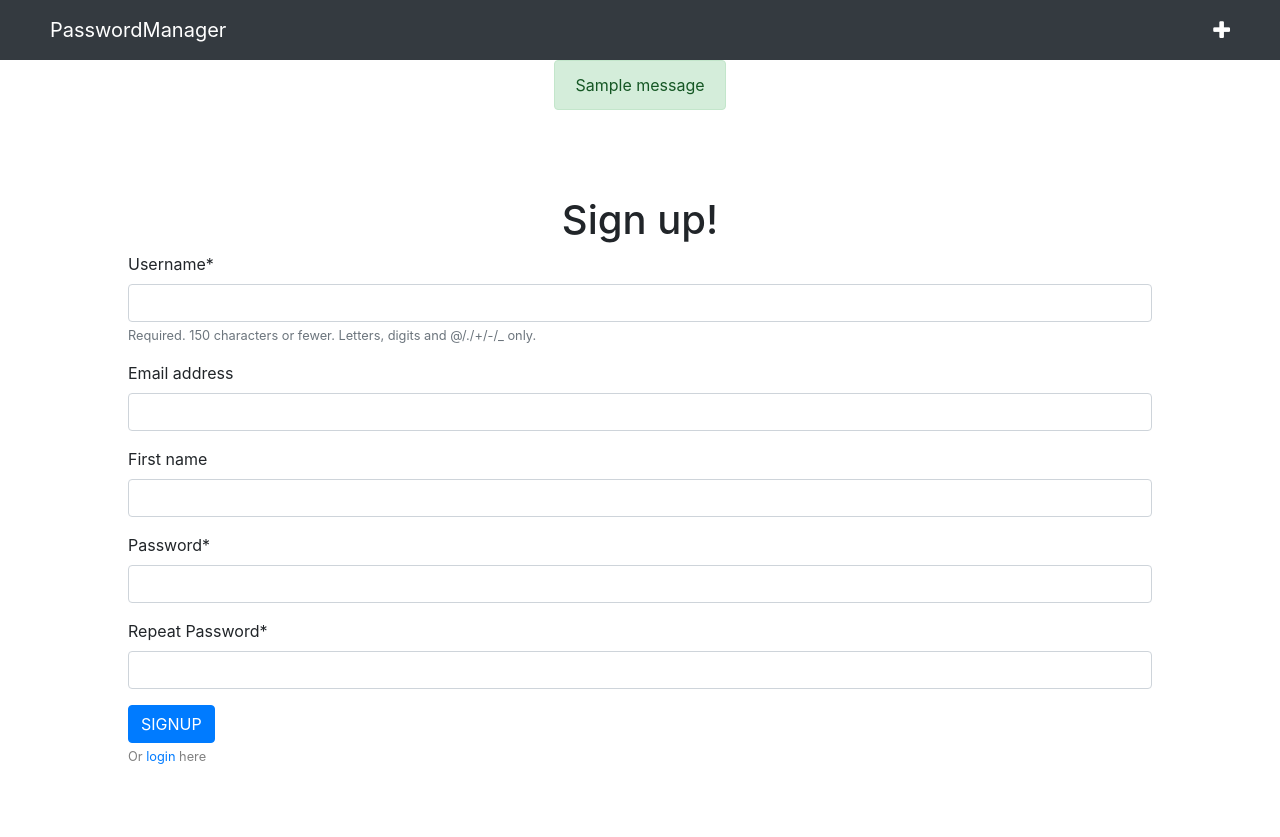
After one commit to onkhida/django-password-manager, a Django app: page /account/register/ in a window 1280 px wide. The commit adds this page. Run offline with Django 3.2, Linux system fonts and the light colour scheme; one stand-in notice (Sample message) is shown; some libraries are stand-ins or nearby versions.

Commit message:
finished signup

```diff
--- a/account/forms.py
+++ b/account/forms.py
@@ -1,4 +1,20 @@
 from django import forms
+from django.contrib.auth.models import User
 
 class CheckPasswordForm(forms.Form):
     password = forms.PasswordInput()
+
+class UserRegistratonForm(forms.ModelForm):
+    password = forms.CharField(label='Password', widget=forms.PasswordInput)
+    password2 = forms.CharField(label='Repeat Password', widget=forms.PasswordInput)
+
+    class Meta:
+        model = User
+        fields = ('username','email','first_name')
+
+    def clean_password2(self):
+        cd = self.cleaned_data
+        if cd['password'] != cd['password2']:
+            raise forms.ValidationError("These passwords don't match.")
+
+        return cd['password2']
--- /dev/null
+++ b/account/templates/account/register.html
@@ -0,0 +1,35 @@
+{% extends 'base.html' %}
+{% load crispy_forms_tags %}
+
+{% block title %} Login {% endblock %}
+{% block content %}
+    {% if messages %}
+    {% for message in messages %}
+        <div class="alert alert-{{ message.tags }}" role="alert">
+        {{ message|safe }}
+      </div>
+    {% endfor %}
+    {% endif %}
+
+    {% if form.errors %}
+        <div class="alert alert-danger" role="alert">
+            Your username or password was incorrect.
+        </div>
+    {% endif %}
+
+    <div class="title">
+        <h1 style="margin-top: 70px;">Sign up!</h1>
+    </div>
+    <div style='width: 80%; margin-bottom: 70px;' class="form-wrapper">
+        <form method="post">
+            {{ user_form|crispy }}
+            {% csrf_token %}
+            <input type="hidden" name="next" value="{{ next }}">
+            <input type="submit" value="SIGNUP" class="btn btn-primary">
+        </form>
+        <small style="color: gray;">
+            Or <a href="{% url 'login' %}">login</a> here
+        </small>
+    </div>
+
+{% endblock %}
--- a/account/templates/registration/login.html
+++ b/account/templates/registration/login.html
@@ -20,7 +20,7 @@
             <input type="submit" value="LOGIN" class="btn btn-primary">
         </form>
         <small style="color: gray;">
-            Or <a href="#">signup</a> here
+            Or <a href="{% url 'register' %}">signup</a> here
         </small>
     </div>
 
--- a/account/urls.py
+++ b/account/urls.py
@@ -6,5 +6,6 @@ urlpatterns = [
     path('login/', auth_views.LoginView.as_view(), name='login'),
     path('logout/', auth_views.LogoutView.as_view(), name='logout'),
     path('', views.dashboard, name='dashboard'),
+    path('register/', views.register, name='register'),
     path('credential/<int:id>/', views.credential_detail, name='credential_detail'),
 ]
--- a/account/views.py
+++ b/account/views.py
@@ -1,8 +1,10 @@
-from django.shortcuts import render
+from django.shortcuts import render, redirect
 from managerapp.models import UserLoginDetails
 from django.contrib.auth.decorators import login_required
 from django.shortcuts import get_object_or_404
-from .forms import CheckPasswordForm
+from .forms import CheckPasswordForm, UserRegistratonForm
+from django.contrib import messages
+
 
 # Create your views here.
 @login_required
@@ -37,3 +39,22 @@ def credential_detail(request, id):
     }
 
     return render(request, 'account/credential.html', context)
+
+def register(request):
+    if request.POST:
+        user_form = UserRegistratonForm(request.POST)
+
+        if user_form.is_valid():
+            new_user = user_form.save(commit=False)
+            new_user.set_password(
+                user_form.cleaned_data['password']
+            )
+            new_user.save()
+
+            messages.success(request, 'Login with your new account!')
+            return redirect('login')
+
+    else:
+        user_form = UserRegistratonForm()
+
+    return render(request, 'account/register.html', {'user_form':user_form})
```
Also changed, not shown: db.sqlite3.
